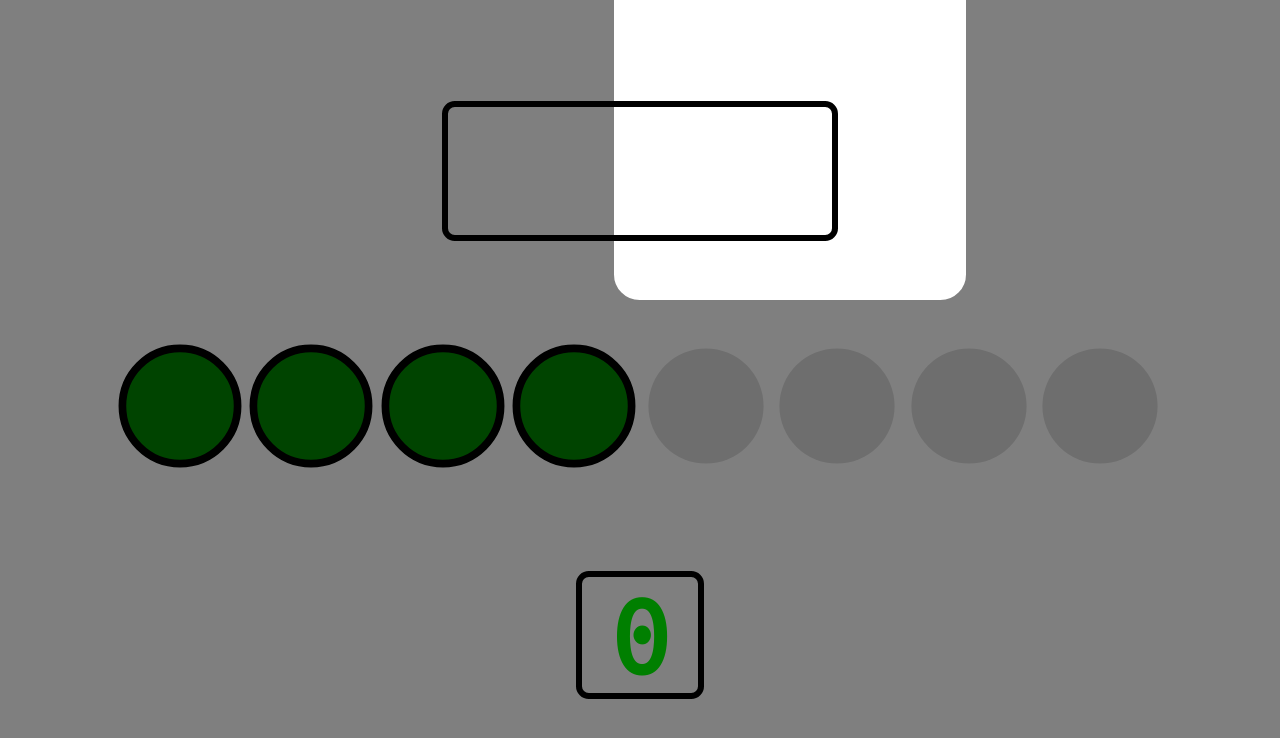
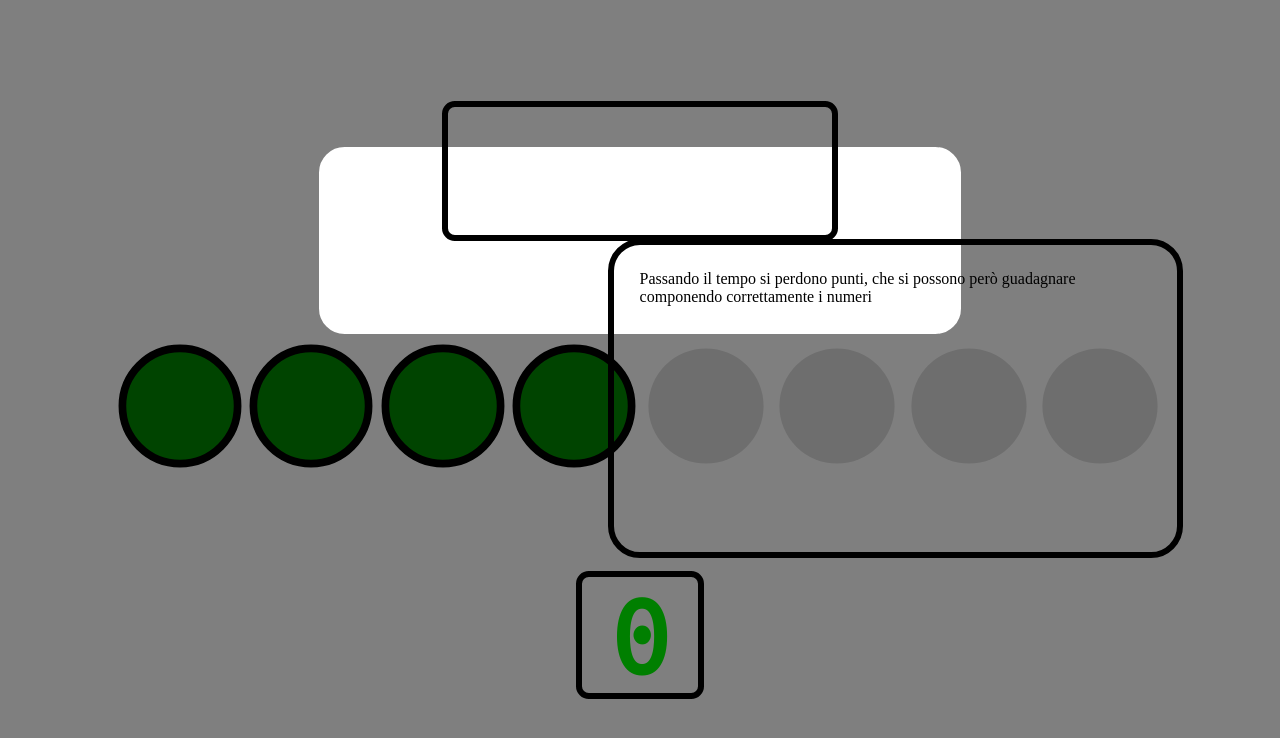
Before and after one commit to gmarabelli/binary-game, a plain HTML site: page index.html in a window 1280 px wide. Drawn offline with Linux system fonts and the light colour scheme.

Commit message:
added external event management

```diff
--- /dev/null
+++ b/events.js
@@ -0,0 +1,2 @@
+document.addEventListener("endIntro", () => {document.dispatchEvent(startTutorial);});
+document.addEventListener("endTutorial", () => {document.dispatchEvent(startInstall);});
--- a/index.html
+++ b/index.html
@@ -31,5 +31,6 @@
 			</div>
 		</div>
 		<script src="install.js"></script>
+		<script src="events.js"></script>
 	</body>
 </html>
--- a/install.css
+++ b/install.css
@@ -1,18 +1,20 @@
 #install-banner {
+	--box-size: 10vw;
+
 	display: none;
 	position: fixed;
 	top: 10vh;
 	left: 10vw;
 
-	border: max(1vw, 1vh) #000 solid;
-	border-radius: max(10vw, 10vh);
-	width: calc(80vw - 2 * max(4vw, 4vh));
+	border: calc(0.1 * var(--box-size)) #000 solid;
+	border-radius: calc(0.5 * var(--box-size));
+	width: calc(80vw - 0.3 * var(--box-size));
 
 	background: #0f0;
-	padding: max(3vw, 3vh);
+	padding: calc(0.15 * var(--box-size));
 	text-align: center;
 	font-family: sans-serif;
-	font-size: 3vw;
+	font-size: 2vw;
 }
 
 #install-invite {
@@ -27,9 +29,9 @@
 #install-button,
 #noinstall-button,
 #closeinstall-button {
-	border-radius: max(1vw, 1vh);
+	border-radius: calc(0.2 * var(--box-size));
 	width: 20vw;
-	padding: max(1vw, 1vh);
+	padding: calc(0.05 * var(--box-size));
 	font-weight: bold;
 	color: #fff;
 }
--- a/install.js
+++ b/install.js
@@ -7,8 +7,11 @@ const installInstructions = document.getElementById("install-instructions");
 
 let deferredPrompt;
 
+const startInstall = new Event("startInstall");
+const endInstall = new Event("endInstall");
+
 registerOffline();
-//body.addEventListener("start", showInstall);
+document.addEventListener("startInstall", showInstall);
 
 window.addEventListener("beforeinstallprompt", (event) => {
 	event.preventDefault();
@@ -21,12 +24,15 @@ window.addEventListener("appinstalled", (event) => {
 
 function showInstall () {
 	if(window.matchMedia("(display-mode: browser)").matches){
+		console.log("startInstall");
 		installBanner.style.display = "block";
 	}
 }
 
 function hideInstall () {
 	installBanner.style.display = "none";
+	console.log("endInstall");
+	document.dispatchEvent(endInstall);
 }
 
 async function registerOffline () {
--- a/intro.js
+++ b/intro.js
@@ -10,7 +10,8 @@ const goalBanner = document.getElementById("goal");
 const timersView = document.getElementById("timers");
 const pad = document.getElementById("pad");
 
-const startEvent = new Event("start");
+const startIntro = new Event("startIntro");
+const endIntro = new Event("endIntro");
 
 let activeTimer = 3;
 
@@ -48,7 +49,7 @@ function startSequence () {
 		if(j == activeTimer){
 			timers[j].dataset.timer = "full";
 			clearInterval(startLoop);
-			setTimeout(() => {console.log("endIntro"); body.dispatchEvent(startEvent);}, SETUP_TIME);
+			setTimeout(() => {console.log("endIntro"); document.dispatchEvent(endIntro);}, SETUP_TIME);
 		}
 		j++;
 		if(j <= activeTimer){
--- a/tutorial.css
+++ b/tutorial.css
@@ -16,3 +16,20 @@
 	opacity: 0.5;
 	transition: 0.5s;
 }
+
+#tutorialExplanation {
+	--border: 0.5vw;
+	--padding: 2vw;
+	--x: 50vw;
+	--y: -2vw;
+
+	position: fixed;
+	left: calc(var(--x) - var(--border) - var(--padding));
+	top: calc(var(--y) - var(--border) - var(--padding));
+	border: var(--border) solid #000;
+	border-radius: calc(var(--border) + var(--padding));
+	padding: var(--padding);
+	width: 40vw;
+	height: 20vw;
+	transition: 0.5s;
+}
--- a/tutorial.js
+++ b/tutorial.js
@@ -1,22 +1,43 @@
-body.addEventListener("start", runTutorial);
-let lens;
+document.addEventListener("startTutorial", runTutorial);
+let container, lens, explanation;
+
+const startTutorial = new Event("startTutorial");
+const endTutorial = new Event("endTutorial");
 
 function runTutorial(){
-	console.log("startTutorial!");
+	console.log("startTutorial");
+	container = document.createElement("div");
+	container.id = "tutorial";
+	body.append(container);
+
 	lens = document.createElement("div");
 	lens.id = "tutorialLens";
-	body.append(lens);
+	container.append(lens);
 
-	setTimeout(() => {goToTutorial(document.getElementById("goal"));}, 0);
+	explanation = document.createElement("div");
+	explanation.id = "tutorialExplanation";
+	container.append(explanation);
 
-	console.log("endTutorial!");
+	setTimeout(() => {explainElement(goalBanner, "Qui è scritto in decimale il numero da comporre in binario");}, 0);
+	setTimeout(() => {explainElement(timersView, "Passando il tempo si perdono punti, che si possono però guadagnare componendo correttamente i numeri");}, 2000);
+	setTimeout(() => {explainElement(pad, "Qui appariranno tutti i bit per comporre i numeri in binario: basta premere o passare sopra ad uno di essi per modificarne il valore. Premi il bit per comporre il numero 1");}, 4000);
+	setTimeout(() => {container.style.opacity = 0;}, 6000);
+	setTimeout(() => {container.remove(); document.dispatchEvent(endTutorial); console.log("endTutorial");}, 6500);
 }
 
-function goToTutorial(element){
-	console.log(element);
-	console.log(element.style);
-	lens.style.width = "300px"; //element.style.width;
-	lens.style.height = "300px"; //element.style.height;
-	//lens.setProperty("--x") = element.getPosition();
-	//lens.setProperty("--y") = element.getPosition();
+function explainElement(element, text){
+	let rect = element.getBoundingClientRect();
+	lens.style.width = rect.width + "px";
+	lens.style.height = rect.height + "px";
+	lens.style.setProperty("--x", rect.left + "px");
+	lens.style.setProperty("--y", rect.top + "px");
+
+	let screenHeight = document.height;
+	console.log(screenHeight);
+	explanation.innerText = text;
+	if(rect.top < 200){
+		explanation.style.setProperty("--y", rect.bottom + "px");
+	}else{
+		explanation.style.setProperty("--y", rect.top + "px");
+	}
 }
```
